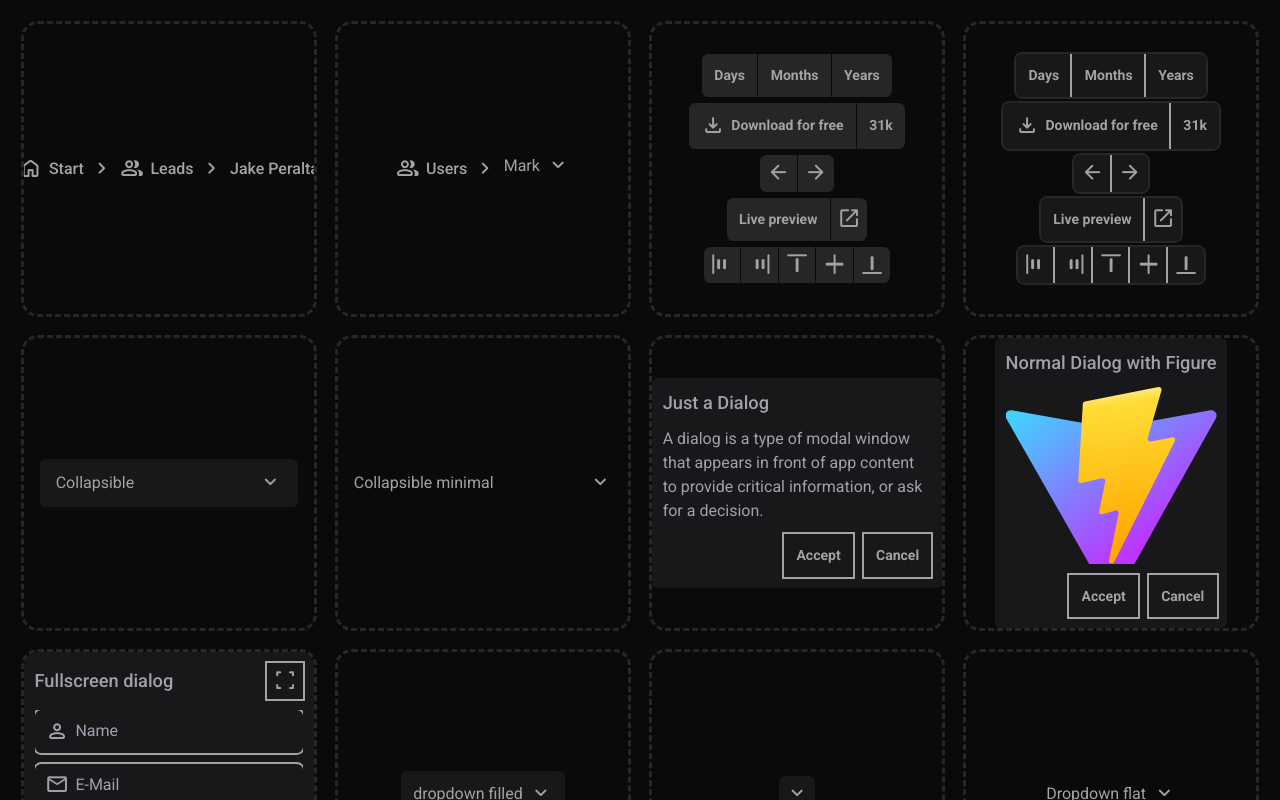
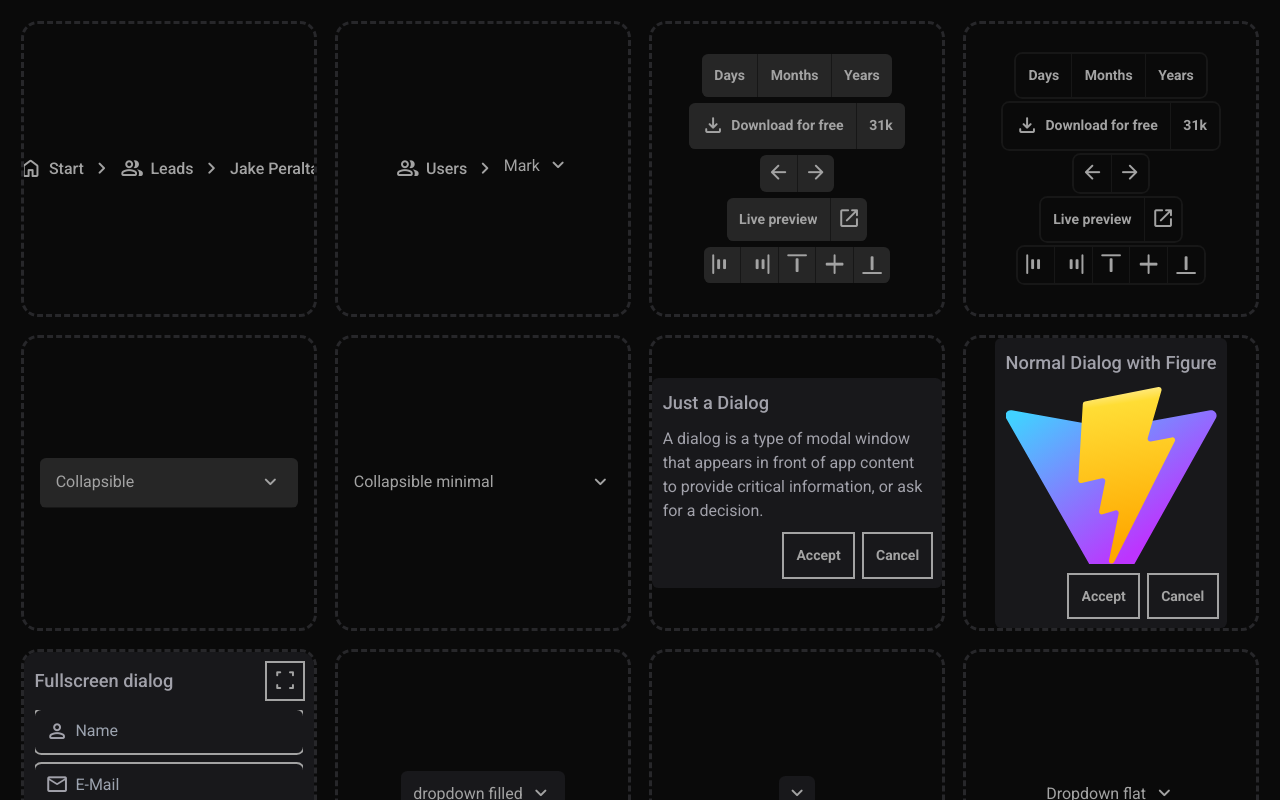
Before and after one commit to LUHMLLO/atomic-react, a React (Vite) app: page /inspect/organisms in a window 1280 px wide. Shown: the top 800 px of the page. Built offline with nearby package versions, Linux system fonts and the light colour scheme.

Commit message:
replacing zinc for neutral colors

```diff
--- a/src/components/molecules/badge.tsx
+++ b/src/components/molecules/badge.tsx
@@ -12,7 +12,7 @@ interface Props {
 const Badge: React.FC<Props> = (props) => {
 	return (
 		<span
-			className={`inline-flex items-center rounded-5xs p-5xs w-max bg-zinc-900 text-zinc-400 ${props.className}`}>
+			className={`inline-flex items-center rounded-5xs p-5xs w-max bg-neutral-900 ${props.className}`}>
 			{props.variant === 'icon' && (
 				<Icon name={props.text} filled={props.filled} />
 			)}
--- a/src/components/molecules/button.tsx
+++ b/src/components/molecules/button.tsx
@@ -39,7 +39,7 @@ const Button: React.FC<Props> = ({
 
 	const states_hollow = `
 		${active ? 'hover:text-accent-400' : 'hover:text-neutral-300'}
-		${active ? 'text-accent-500' : 'text-neutral-400'}
+		${active ? 'text-accent-500' : 'bg-neutral-950 text-neutral-400'}
 		${active ? 'active:text-accent-600' : 'active:text-neutral-500'}
 	`;
 
--- a/src/components/molecules/kbd.tsx
+++ b/src/components/molecules/kbd.tsx
@@ -23,7 +23,7 @@ const Kbd: React.FC<Props> = ({
 }) => {
 	return (
 		<kbd
-			className={`inline-flex items-center justify-center px-4xs py-5xs rounded-5xs bg-zinc-800 text-zinc-400 outline outline-1 outline-zinc-900 ${className}`}>
+			className={`inline-flex items-center justify-center px-4xs py-5xs rounded-5xs bg-neutral-900 outline outline-2 outline-neutral-800 ${className}`}>
 			{leading && leading_variant === 'icon' && (
 				<Icon name={leading} filled={leading_filled} className='text-nm' />
 			)}
--- a/src/components/molecules/tag.tsx
+++ b/src/components/molecules/tag.tsx
@@ -21,7 +21,7 @@ const Tag: React.FC<Props> = ({
 }) => {
 	return (
 		<span
-			className={`inline-flex items-center rounded-5xs px-xs py-5xs w-max bg-zinc-900 text-zinc-400 ${className}`}>
+			className={`inline-flex items-center rounded-5xs px-xs py-5xs w-max bg-neutral-900  ${className}`}>
 			{leading_icon && <Icon name={leading_icon} filled={leading_icon_fill} />}
 			<Text tag='span' text={text} />
 			{trailing_icon && (
--- a/src/components/organisms/buttongroup.tsx
+++ b/src/components/organisms/buttongroup.tsx
@@ -19,18 +19,21 @@ interface Props {
 
 const Buttongroup: React.FC<Props> = ({
 	buttons,
-	className,
-	filled,
-	rounded,
-	borderless,
+	className = '',
+	filled = false,
+	rounded = false,
+	borderless = false,
 }) => {
+	const states_outline = `outline outline-2 outline-neutral-900`;
+
 	return (
 		<ul
-			className={`inline-flex items-stretch justify-center flex-shrink rounded-5xs gap-8xs overflow-hidden whitespace-nowrap w-max gap-1 ${
-				!filled &&
-				!borderless &&
-				'outline outline-2 outline-zinc-800 bg-zinc-800'
-			} ${className}`}>
+			className={`
+				inline-flex items-stretch justify-center flex-shrink overflow-hidden whitespace-nowrap w-max gap-1 bg-neutral-900
+				${!filled && !borderless && states_outline}
+				${rounded && 'rounded-5xs'}
+				${className}
+			`}>
 			{buttons.map((btn, index) => (
 				<Button
 					key={index}
@@ -40,9 +43,7 @@ const Buttongroup: React.FC<Props> = ({
 					trailing_icon={btn.trailing_icon}
 					trailing_icon_fill={btn.trailing_icon_fill}
 					filled={filled}
-					rounded={rounded}
-					borderless={borderless}
-					className={`${!filled && !borderless && 'bg-zinc-900'}`}
+					borderless
 				/>
 			))}
 		</ul>
--- a/src/components/organisms/collapsible.tsx
+++ b/src/components/organisms/collapsible.tsx
@@ -21,12 +21,14 @@ const Collapsible: React.FC<Props> = ({
 }) => {
 	return (
 		<details
-			className={`w-full rounded-5xs overflow-hidden ${
-				minimal ? '' : 'bg-zinc-900'
-			} ${className}`}>
+			className={`
+				flex flex-col gap-1 w-full overflow-hidden rounded-5xs
+				${minimal ? '' : 'bg-neutral-900'}
+				${className}
+			`}>
 			<summary
 				className={`flex items-center gap-5xs w-full cursor-pointer ${
-					minimal ? '' : 'px-nm py-sm'
+					minimal ? '' : 'px-nm py-sm bg-neutral-800'
 				}`}>
 				{leading_icon && (
 					<Icon name={leading_icon} filled={leading_icon_filled} />
@@ -34,7 +36,7 @@ const Collapsible: React.FC<Props> = ({
 				<Text tag='span' text={text} className='w-full' />
 				<Icon name='expand_more' />
 			</summary>
-			<ul className={`flex flex-col gap-5xs p-5xs w-full ${minimal ? '':'bg-zinc-800'}`}>{children}</ul>
+			<ul className='flex flex-col gap-5xs p-5xs w-full'>{children}</ul>
 		</details>
 	);
 };
```
Also changed, not shown: src/views/inspect/organisms.tsx (+10 -1 lines).
